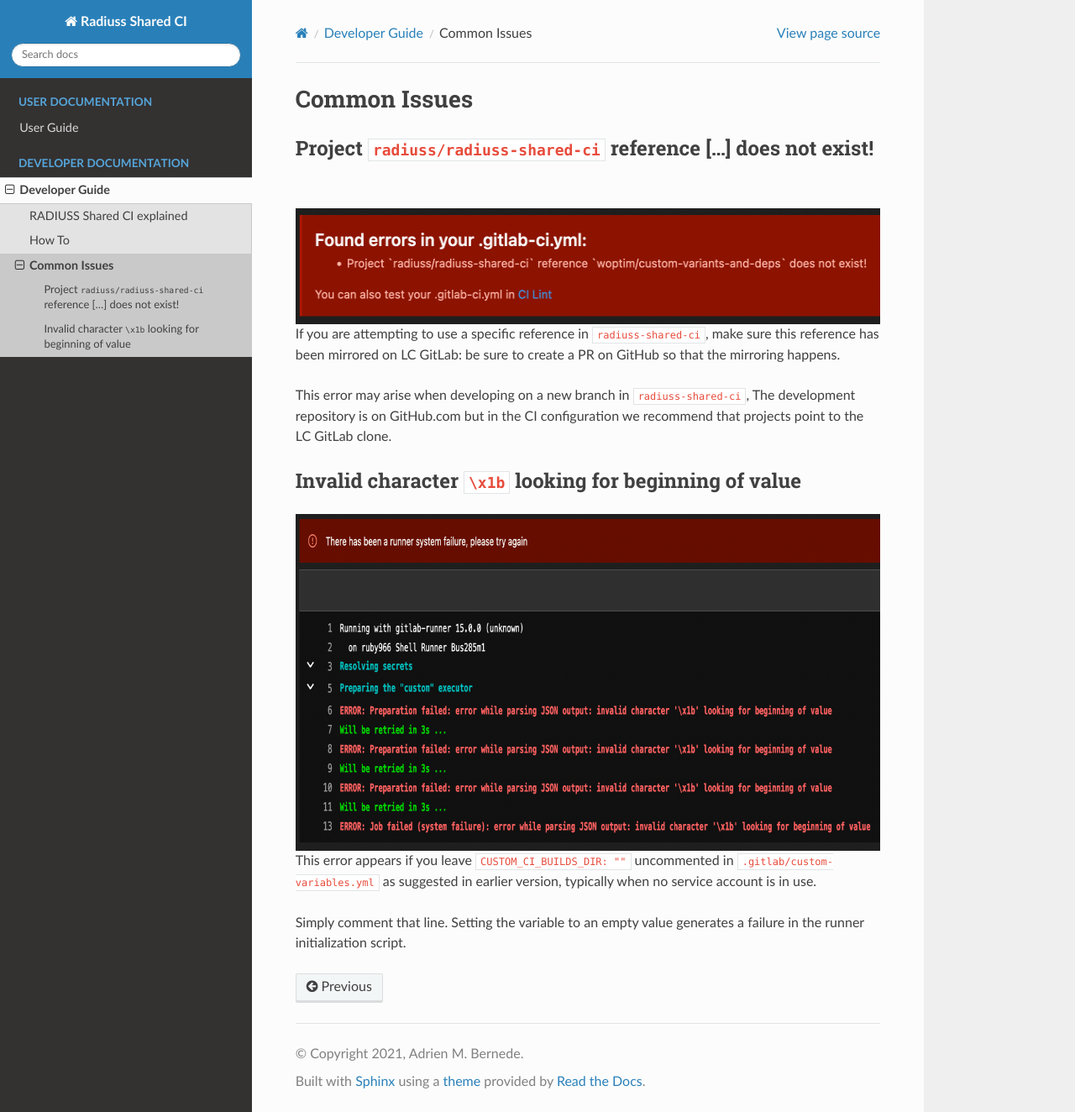
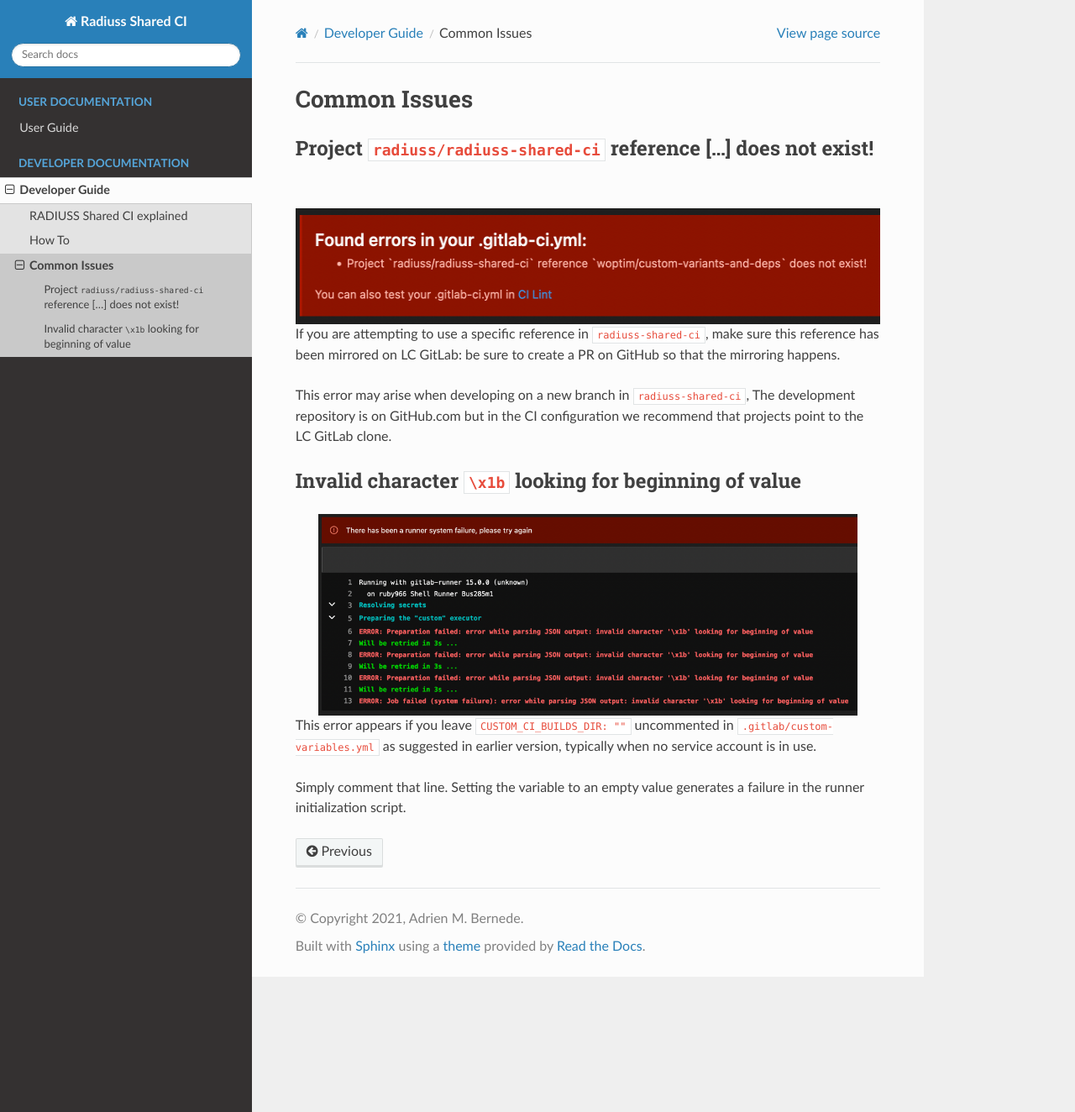
Before and after one commit to LLNL/radiuss-shared-ci, a Sphinx documentation site: the page built from docs/sphinx/dev_guide/common_issues.rst, in a window 1280 px wide and 1324 px high. Shown: the whole window at 84% size. Built offline with Sphinx 7.4.7 and the Read the Docs theme 2.0.0, drawn with Linux system fonts in a browser that asks for light colours.

Commit message:
Change scaling

```diff
--- a/docs/sphinx/dev_guide/common_issues.rst
+++ b/docs/sphinx/dev_guide/common_issues.rst
@@ -33,7 +33,7 @@ Invalid character ``\x1b`` looking for beginning of value
 =========================================================
 
 .. image:: images/error-empty-custom-dir.png
-   :scale: 50 %
+   :scale: 30 %
    :alt: Check that the reference is mirrored on LC GitLab.
    :align: center
 
```
